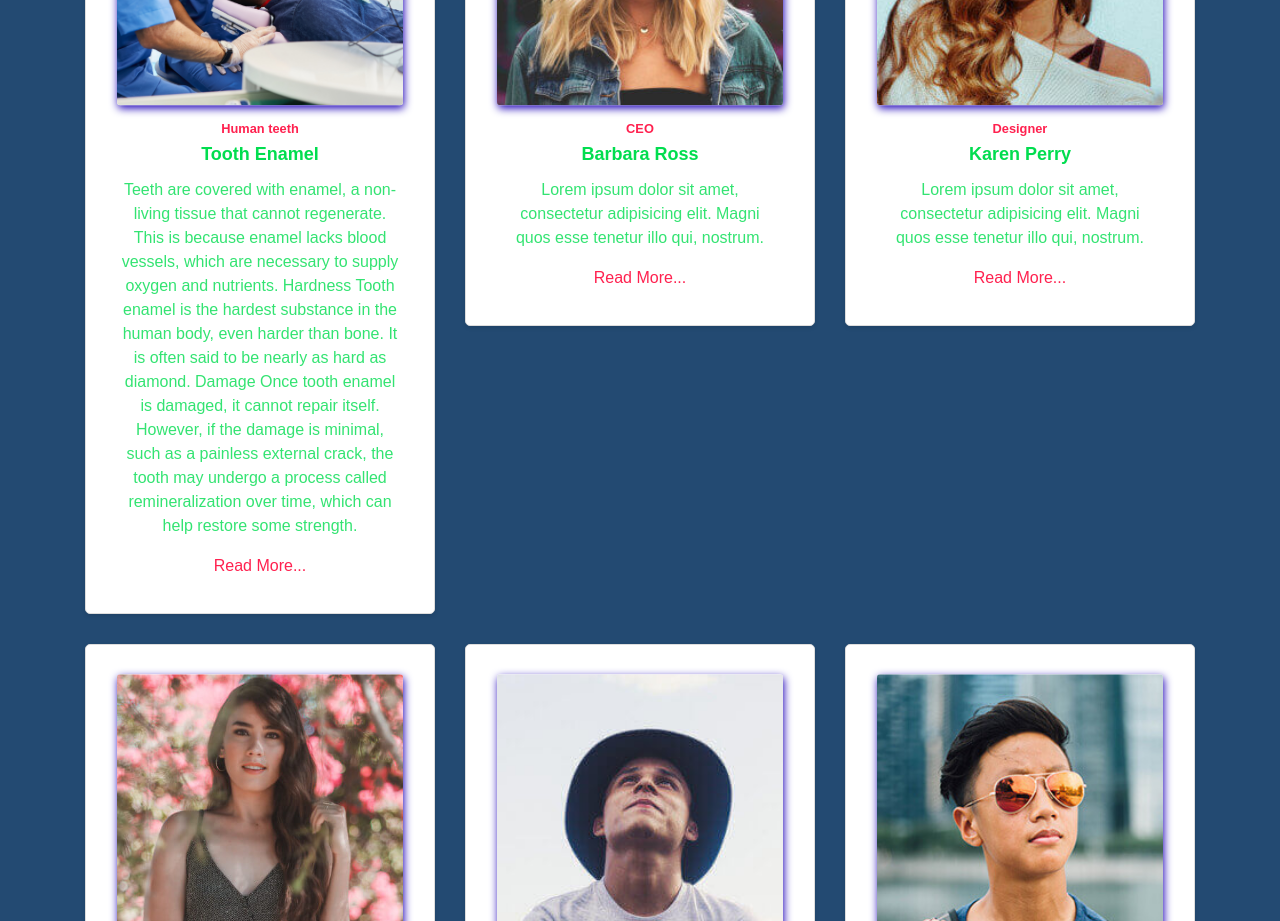
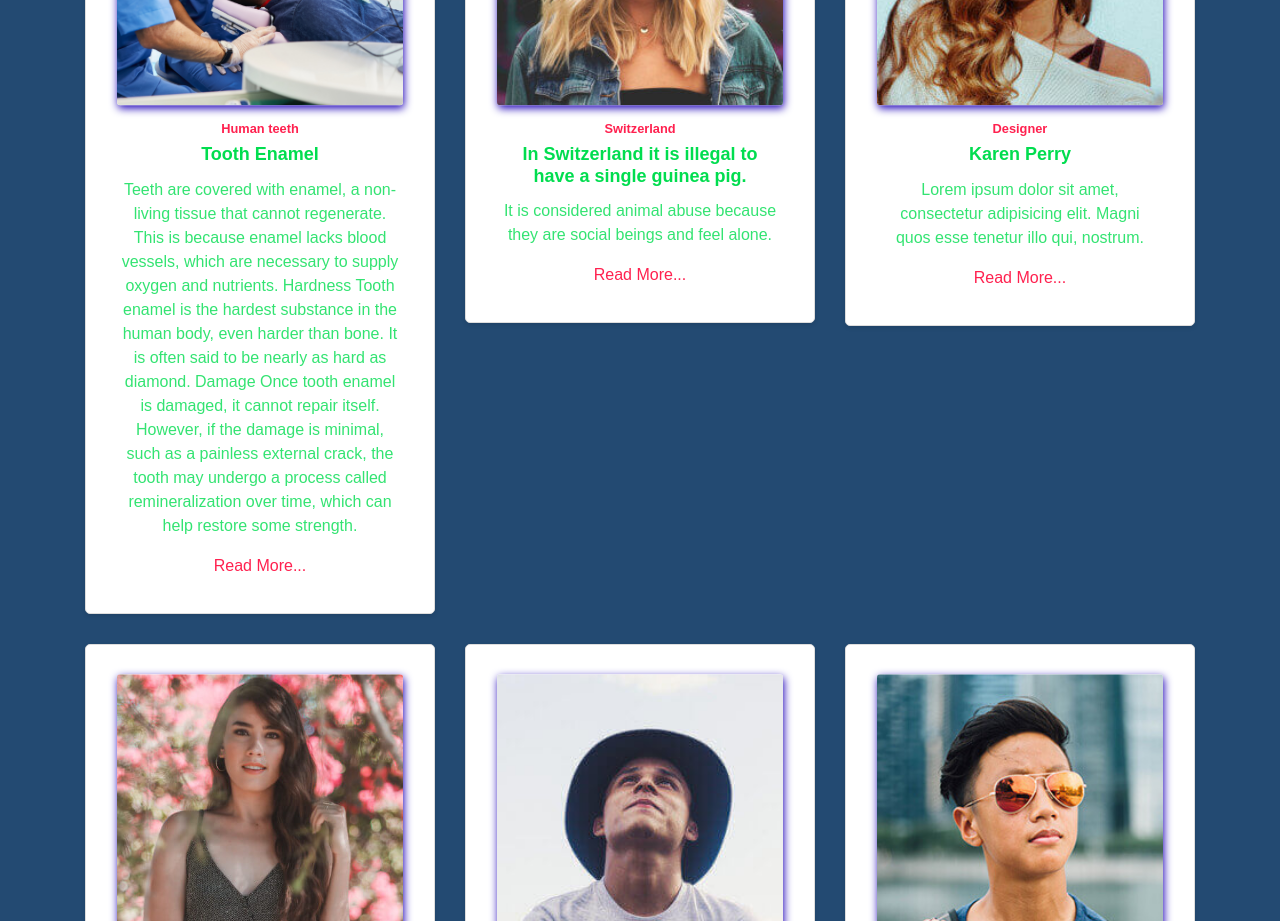
Before and after one commit to MarketSpace11/AdsCuriosities, a website: page index.html in a window 1280 px wide. Shown: the part 1320-2241 px from the top of the page. Drawn offline with Linux system fonts and the light colour scheme.

Commit message:
index.html

```diff
--- a/index.html
+++ b/index.html
@@ -143,10 +143,10 @@ Once tooth enamel is damaged, it cannot repair itself. However, if the damage is
                     <div class="card text-center mb-4">
                         <img class="card-img-top inset" src="public_html/assets/imgs/avatar-1.jpg">
                         <div class="card-body">
-                            <h6 class="small text-primary font-weight-bold">CEO</h6>
-                            <h5 class="card-title">Barbara Ross</h5>
-                            <p>Lorem ipsum dolor sit amet, consectetur adipisicing elit. Magni quos esse tenetur illo qui, nostrum.</p>
-                            <a href="javascript:void(0)" class="d-block mt-3">Read More...</a>
+                            <h6 class="small text-primary font-weight-bold">Switzerland</h6>
+                            <h5 class="card-title">In Switzerland it is illegal to have a single guinea pig.</h5>
+                            <p>It is considered animal abuse because they are social beings and feel alone.</p>
+                            <a href="https://www.zmescience.com/feature-post/natural-sciences/animals/pets/guinea-pig-switzerland/" class="d-block mt-3">Read More...</a>
                         </div>
                     </div>
                 </div>
```
